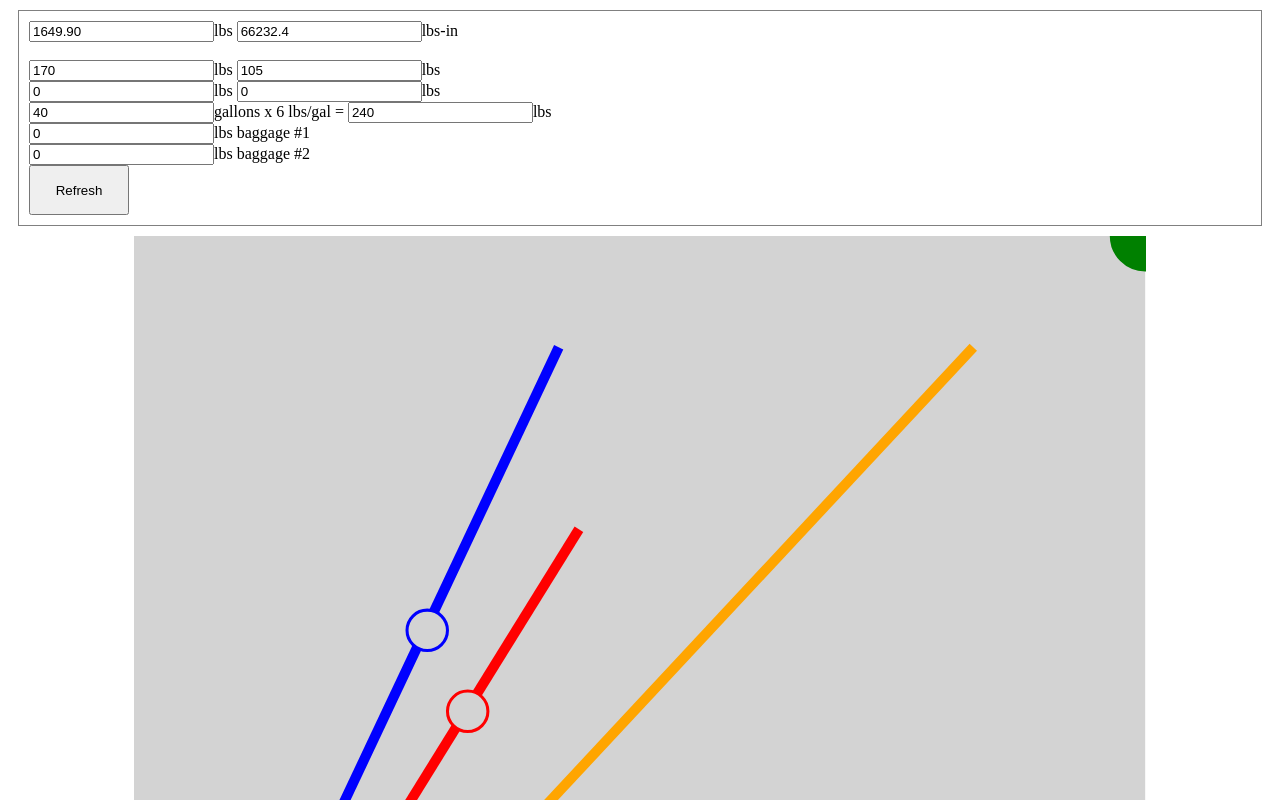
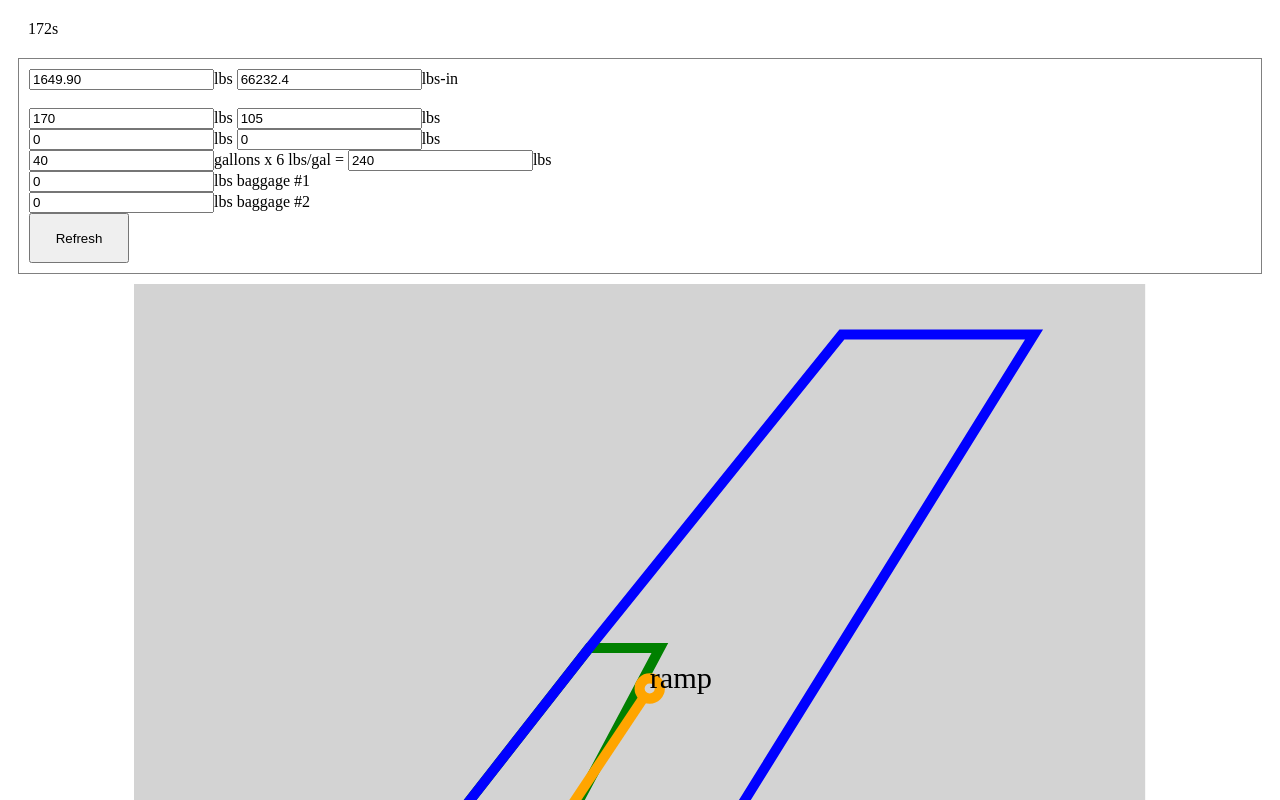
Before and after one commit to ericminio/yop-fly, a plain HTML site: page wb.html in a window 1280 px wide. Shown: the top 800 px of the page. Drawn offline with Linux system fonts and the light colour scheme.

Commit message:
env graph goes first

```diff
--- a/wb.html
+++ b/wb.html
@@ -2,6 +2,10 @@
     <meta charset="utf-8" />
 <head>
     <style>
+        .title {
+            margin:10px;
+            padding:10px;
+        }
         .data {
             margin:10px;
             padding:10px;
@@ -101,18 +105,18 @@
             points.push(convertPointForEnvelopeGraph({ x:52, y:1500 }));
             points.push(convertPointForEnvelopeGraph({ x:68, y:1950 }));
             points.push(convertPointForEnvelopeGraph({ x:83, y:2200 }));
-            points.push(convertPointForEnvelopeGraph({ x:104.5, y:2550 }));
-            points.push(convertPointForEnvelopeGraph({ x:121, y:2550 }));
-            points.push(convertPointForEnvelopeGraph({ x:70.5, y:1500 }));
-            drawEnvelope(document, points, 'blue');
+            points.push(convertPointForEnvelopeGraph({ x:89, y:2200 }));
+            points.push(convertPointForEnvelopeGraph({ x:60.5, y:1500 }));
+            drawEnvelope(document, points, 'green');
 
             points = [];
             points.push(convertPointForEnvelopeGraph({ x:52, y:1500 }));
             points.push(convertPointForEnvelopeGraph({ x:68, y:1950 }));
             points.push(convertPointForEnvelopeGraph({ x:83, y:2200 }));
-            points.push(convertPointForEnvelopeGraph({ x:89, y:2200 }));
-            points.push(convertPointForEnvelopeGraph({ x:60.5, y:1500 }));
-            drawEnvelope(document, points, 'green');
+            points.push(convertPointForEnvelopeGraph({ x:104.5, y:2550 }));
+            points.push(convertPointForEnvelopeGraph({ x:121, y:2550 }));
+            points.push(convertPointForEnvelopeGraph({ x:70.5, y:1500 }));
+            drawEnvelope(document, points, 'blue');
 
             let ramp = convertPointForEnvelopeGraph({ x:data.totals.moment/1000, y:data.totals.weight });
             let zerofuel = convertPointForEnvelopeGraph({ x:data.zerofuel.moment/1000, y:data.zerofuel.weight });
@@ -231,6 +235,9 @@
     </script>
 </head>
 <body>
+    <div class="title">
+        172s
+    </div>
     <div class="data">
         <input id="zerofuel-weight" value="1649.90" />lbs
         <input id="zerofuel-moment" value="66232.4" />lbs-in
@@ -252,15 +259,13 @@
         <button id="go" onclick="drawGraph(document)">Refresh</button>
     </div>
     <div class="graph">
-        <svg id="load" version="1.1" xmlns="http://www.w3.org/2000/svg" viewBox="0 0 100 100">
+        <svg id="envelope" version="1.1" xmlns="http://www.w3.org/2000/svg" viewBox="0 0 100 100">
         	<rect x="0" y="0" width="100" height="100" stroke="WhiteSmoke" fill="lightgray" stroke-width="0"/>
-            <circle cx="100" cy="0" r="3" stroke="green" stroke-width="1" fill="green" />
         </svg>
     </div>
     <div class="graph">
-        <svg id="envelope" version="1.1" xmlns="http://www.w3.org/2000/svg" viewBox="0 0 100 100">
+        <svg id="load" version="1.1" xmlns="http://www.w3.org/2000/svg" viewBox="0 0 100 100">
         	<rect x="0" y="0" width="100" height="100" stroke="WhiteSmoke" fill="lightgray" stroke-width="0"/>
-            <circle cx="100" cy="0" r="3" stroke="green" stroke-width="1" fill="green" />
         </svg>
     </div>
 
```
